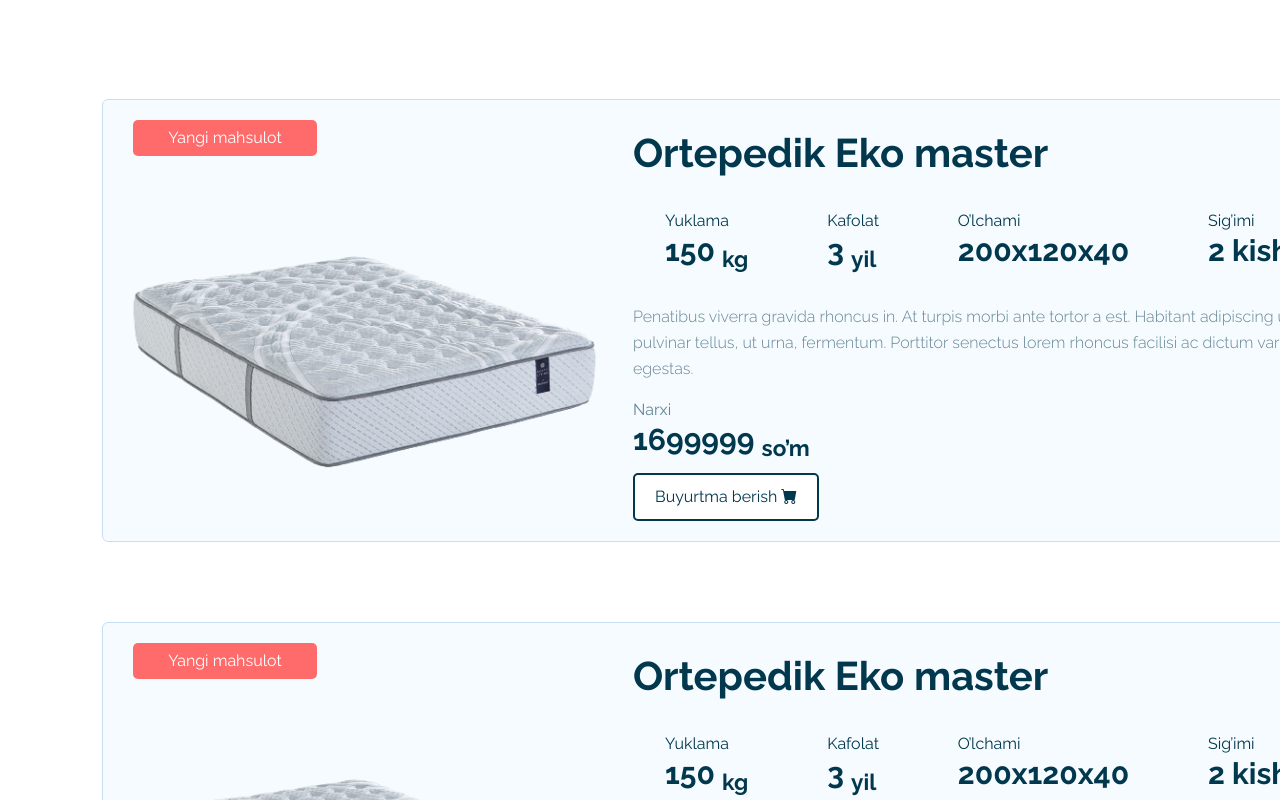
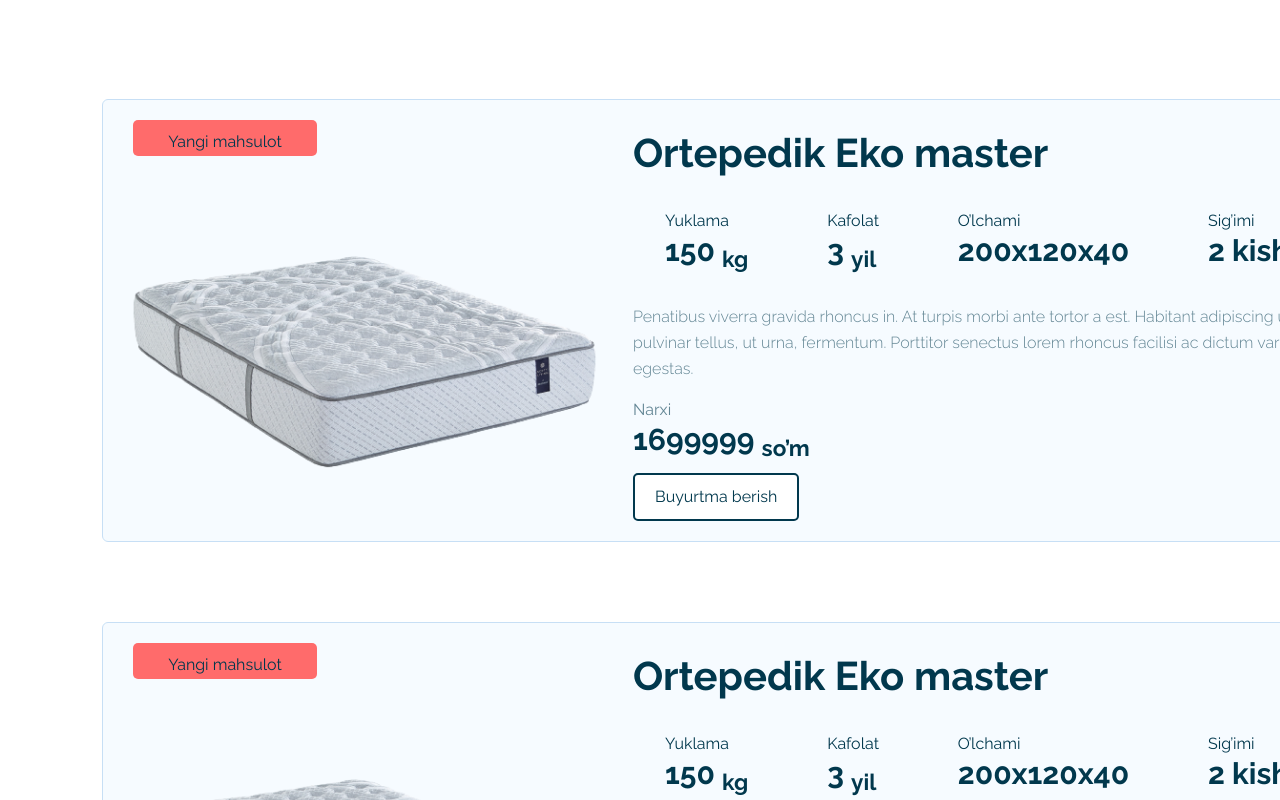
Before and after one commit to roziqov1011/matras, a React (Create React App) app: page / in a window 1280 px wide. Shown: the part 1600-2400 px from the top of the page. Built offline with nearby package versions, Linux system fonts and the light colour scheme.

Commit message:
add sulaymon

```diff
--- a/src/components/Card/Card.jsx
+++ b/src/components/Card/Card.jsx
@@ -1,6 +1,7 @@
 import React, { useState } from 'react';
 import './card.scss'
 import matrs from '../../img/img__home/oq_matras.png'
+import Buyurtma from '../buyurtma/Buyurtma';
 
 
 function Card({maxsulot}) {
@@ -35,7 +36,7 @@ function Card({maxsulot}) {
           <p className='info'>{maxsulot.malumot}</p>
           <span className='narx'>Narxi</span>
           <p className='som'>{maxsulot.narx} <sub>so’m</sub></p>
-          <button className='button'>Buyurtma berish <i className="bi bi-cart-fill"></i></button>
+          <Buyurtma/>
         </div>
       </div>
     </div>
--- /dev/null
+++ b/src/components/buyurtma/Buyurtma.jsx
@@ -0,0 +1,25 @@
+import React from "react";
+import './Buyurtma.scss'
+
+function Buyurtma() {
+    return (
+      <div className="Buyurtma">
+            <button type="button" class="btn btn-primary" data-bs-toggle="modal" data-bs-target="#exampleModal">
+                Buyurtma berish
+            </button>
+
+
+            <div class="modal fade " id="exampleModal" tabindex="-1" aria-labelledby="exampleModalLabel" aria-hidden="true">
+            <div class="modal-dialog">
+                <div class="modal-content">
+                <div class="modal-body buyrtma__modal">
+
+                </div>
+                </div>
+            </div>
+            </div>
+      </div>
+    )
+  }
+
+  export default Buyurtma
--- /dev/null
+++ b/src/components/buyurtma/Buyurtma.scss
@@ -0,0 +1,7 @@
+button{
+    border: 2px solid #01384D;
+    border-radius: 5px;
+    padding: 10px 20px;
+    background: #fff;
+    color: #01384D !important;
+}
--- a/src/pages/Home/Home.scss
+++ b/src/pages/Home/Home.scss
@@ -84,6 +84,7 @@
         }
     }
 }
+
 .st{
     display: flex;
     justify-content: space-between;
```
